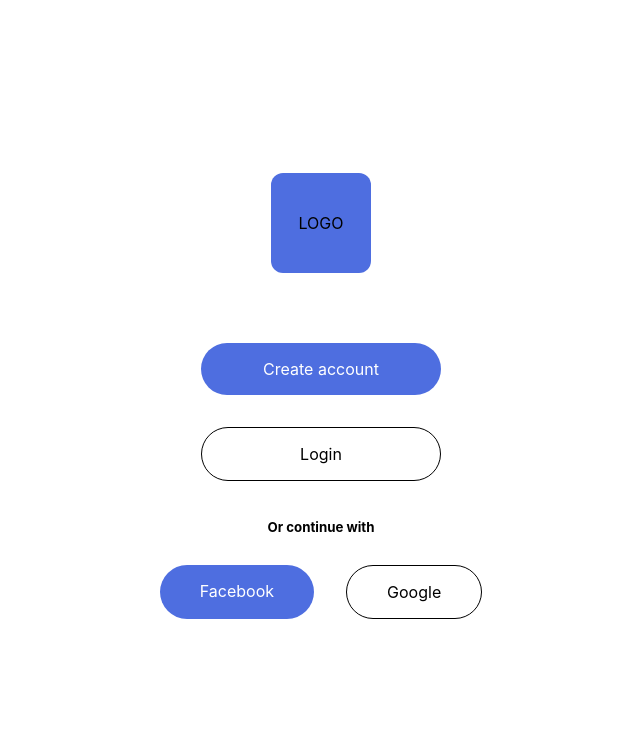
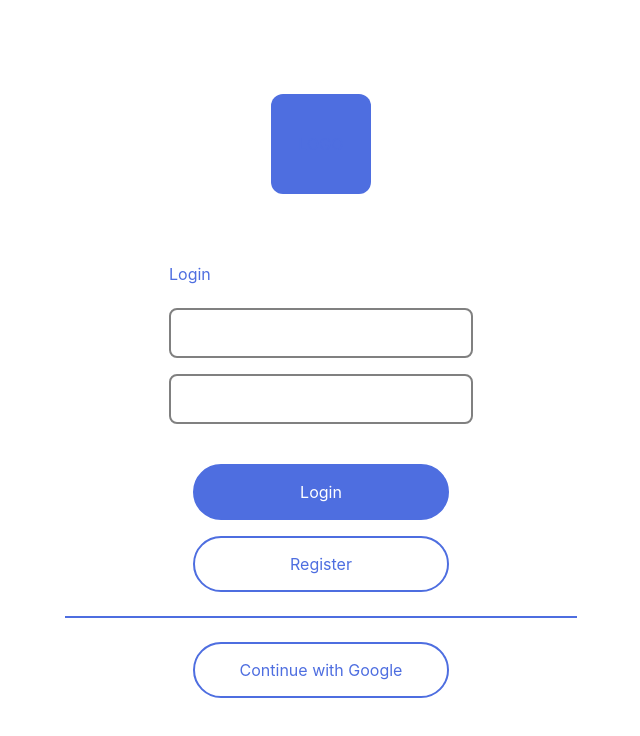
Before and after one commit to chiragbairwa/library-college, a Next.js app: page /login in a window 1280 px wide. Shown: the top 736 px of the page, without its empty margins (319-959 px from the left). Built offline with nearby package versions, Linux system fonts and the light colour scheme.

Commit message:
Authentication UI Login/Register

```diff
--- a/pages/login/index.js
+++ b/pages/login/index.js
@@ -1,52 +1,74 @@
+import { useEffect, useState } from 'react'
+
 function Login() {
-  return (
+  const [value, setValue] = useState(1)
+
+  useEffect(() => {}, [value])
+
+  // if value true Login Or Register
+
+  return value ? (
     <div className="auth-container">
       {/* <img src="/vercel.svg"></img> */}
       <div className="image">LOGO</div>
-      {/* Create Account button*/}
-      <a href="#" className="btn auth-options create-account-btn">
-        Create account
-      </a>
+      <form className="login-form">
+        <p>Login</p>
+        <input type="email" className="input-field"></input>
+        <br></br>
+        <input type="password" className="input-field"></input>
+      </form>
 
       {/* Login button */}
-      <a href="#" className="btn auth-options login-btn">
+      <a href="#" className="btn login-btn">
         Login
       </a>
 
+      {/* Create Account button*/}
+      <a href="#" className="btn register-btn" onClick={() => setValue(!value)}>
+        Register
+      </a>
+
       {/* Additional Options */}
-      <h5>Or continue with</h5>
+      <div
+        style={{
+          width: '40%',
+          border: '0.5px solid #4e6ee0',
+          margin: '16px 0',
+        }}
+      ></div>
 
-      <div className="additional-option-container">
-        <a href="#" className="btn facebook-btn">
-          Facebook
+      <a href="#" className="btn auth-options">
+        Continue with Google
+      </a>
+    </div>
+  ) : (
+    <div className="register-container">
+      <a
+        href="#"
+        className="register-back-btn"
+        onClick={() => setValue(!value)}
+      >
+        {'<'}
+      </a>
+      <h2>Create account</h2>
+      <p>Please fill the following details</p>
+
+      <form className="register-form">
+        <input type="text" className="input-field"></input>
+        <input type="text" className="input-field"></input>
+        <input type="text" className="input-field"></input>
+        <input type="text" className="input-field"></input>
+
+        <a
+          href="#"
+          className="btn register-btn"
+          onClick={() => setValue(!value)}
+        >
+          Register
         </a>
-        <a href="#" className="btn">
-          Google
-        </a>
-      </div>
+      </form>
     </div>
   )
 }
 
-function Register() {
-  return (
-    <>
-      <img src="/vercel.svg"></img>
-
-      {/* Create Account button*/}
-      <a>Create account</a>
-
-      {/* Login button */}
-      <a>Login</a>
-
-      {/* Additional Options */}
-      <h5>Or continue with</h5>
-
-      <a>Facebook</a>
-
-      <a>Google</a>
-    </>
-  )
-}
-
 export default Login
--- a/pages/login/login.css
+++ b/pages/login/login.css
@@ -1,6 +1,9 @@
+/* LOGIN.JS */
+
 .auth-container {
   height: 100vh;
   display: flex;
+  color: #4e6ee0;
   flex-direction: column;
 
   align-items: center;
@@ -9,38 +12,70 @@
 .image {
   height: 100px;
   width: 100px;
-  background-color: #4e6ee0;
+
+  display: grid;
   margin-bottom: 54px;
   border-radius: 12px;
-  display: grid;
   place-items: center;
-}
-.btn {
-  padding: 1rem 2.5rem;
-  border: 1px solid black;
-  border-radius: 25rem;
-  text-align: center;
-  margin: 8px 0;
+  background-color: #4e6ee0;
 }
 
-.auth-options {
-  width: 15em;
-  margin: 16px 0;
+.btn {
+  margin: 8px 0;
+  padding: 1rem 2.5rem;
+
+  text-align: center;
+  border-radius: 25rem;
+  border: 2px solid #4e6ee0;
+
+  width: 16rem;
 }
-.create-account-btn {
-  border: none;
+.login-form {
+  width: 19rem;
+}
+.input-field {
+  margin: 8px 0;
+  height: 50px;
+  width: 100%;
+
+  padding: 0 16px;
+  font-size: large;
+  letter-spacing: 1px;
+  border: 2px solid grey;
+  border-radius: 8px;
+}
+
+.login-btn {
+  margin-top: 32px;
   color: white;
   background-color: #4e6ee0;
 }
-/* .login-btn {
-} */
-.additional-option-container {
-  display: flex;
+
+/* REGISTER.JS */
+.register-container {
+  height: 100vh;
+  margin: 24px;
+}
+.register-back-btn {
+  font-size: 24px;
+  font-weight: 600;
 }
 
-.facebook-btn {
-  margin-right: 32px;
+.register-container > h2 {
+  margin-top: 48px;
+}
+
+.register-form {
+  padding: 16px 0;
+  display: flex;
+  flex-direction: column;
+  align-items: center;
+}
+.register-form > input {
+  width: 19rem;
+}
+.register-form > a {
+  color: white;
+  margin-top: 32px;
   background-color: #4e6ee0;
-  border: none;
-  color: white;
 }
```
